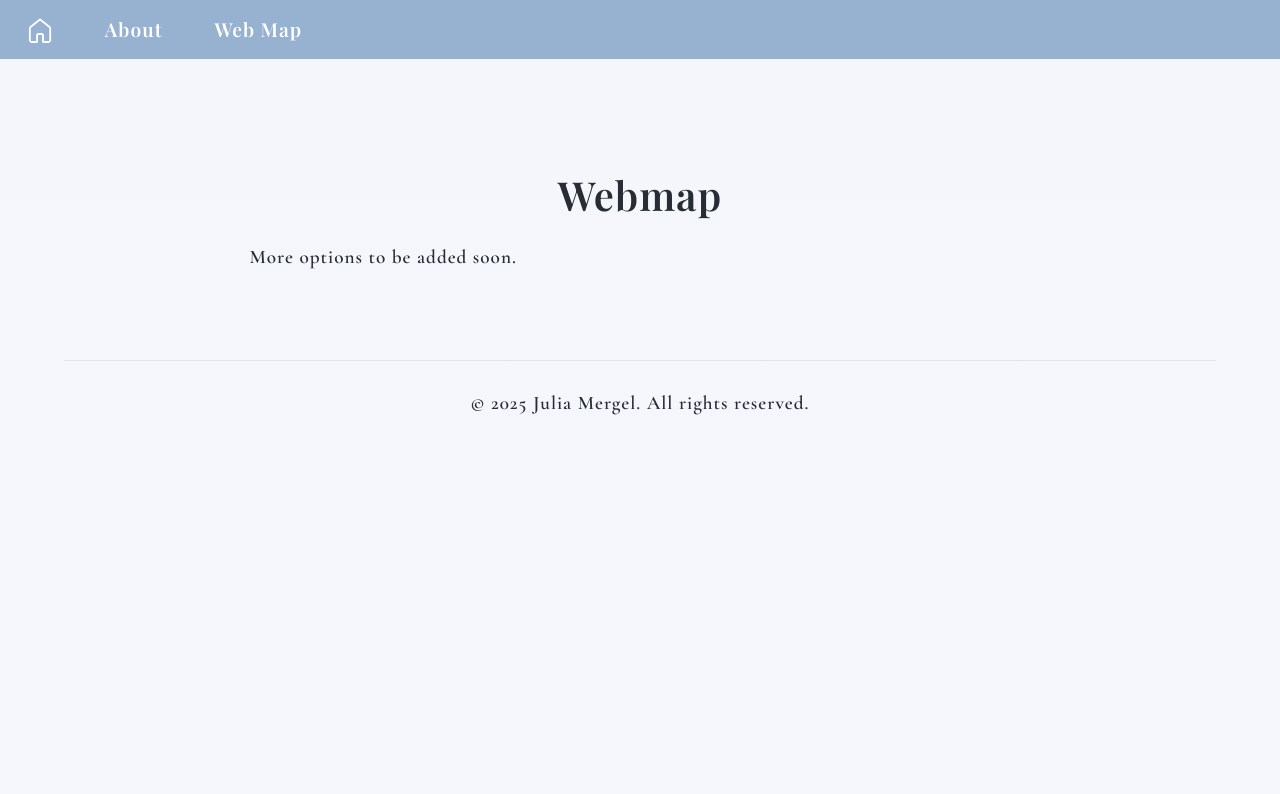
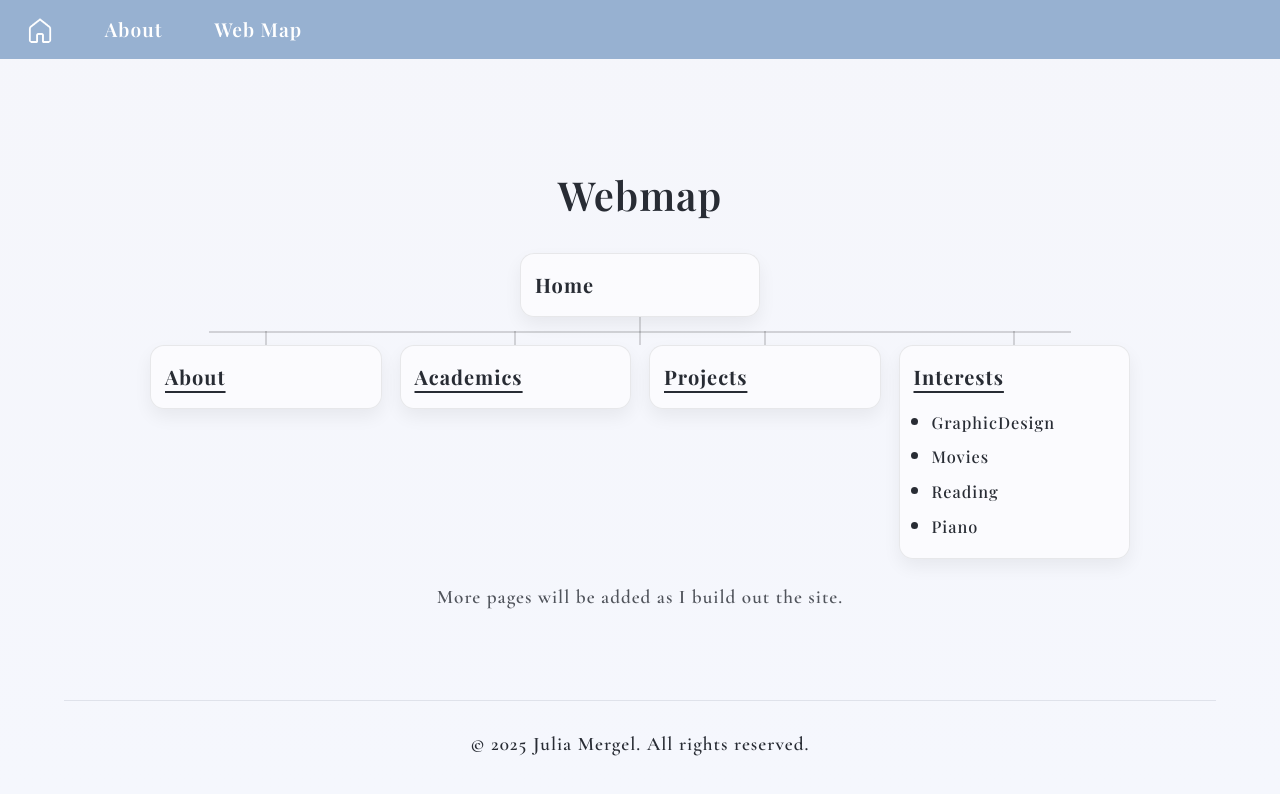
Before and after one commit to jumergel/jumergel.github.io, a React (Create React App) app: page /webmap in a window 1280 px wide. Shown: the top 794 px of the page. Built offline with nearby package versions, Linux system fonts and the light colour scheme; a web font is replaced by a local one.

Commit message:
initial webmap

```diff
--- /dev/null
+++ b/src/pages/Webmap.css
@@ -0,0 +1,143 @@
+/* Container for the whole tree */
+.webmap-tree {
+    width: min(980px, 90%);
+    margin: 0 auto;
+    padding-top: 10px;
+  }
+
+  /* Root node row */
+  .webmap-root {
+    display: flex;
+    justify-content: center;
+    margin-bottom: 28px;
+    position: relative;
+  }
+
+  /* Line going down from Home to the row of sections */
+  .webmap-root::after {
+    content: "";
+    position: absolute;
+    left: 50%;
+    top: 100%;
+    transform: translateX(-50%);
+    width: 2px;
+    height: 28px;
+    background: rgba(0, 0, 0, 0.15);
+  }
+
+  /* Row of the 4 main sections */
+  .webmap-children {
+    position: relative;
+    display: grid;
+    grid-template-columns: repeat(4, minmax(180px, 1fr));
+    gap: 18px;
+    align-items: start;
+  }
+
+  /* Horizontal connector line across the 4 sections */
+  .webmap-children::before {
+    content: "";
+    position: absolute;
+    left: 6%;
+    right: 6%;
+    top: -14px;
+    height: 2px;
+    background: rgba(0, 0, 0, 0.15);
+  }
+
+  /* Each branch gets a vertical connector down into its node */
+  .webmap-branch {
+    position: relative;
+    display: flex;
+    justify-content: center;
+  }
+
+  .webmap-branch::before {
+    content: "";
+    position: absolute;
+    top: -14px;
+    left: 50%;
+    transform: translateX(-50%);
+    width: 2px;
+    height: 14px;
+    background: rgba(0, 0, 0, 0.15);
+  }
+
+  /* Node styling */
+  .webmap-node {
+    width: 100%;
+    max-width: 240px;
+    padding: 16px 14px;
+    border-radius: 14px;
+    background: rgba(255, 255, 255, 0.55);
+    border: 1px solid rgba(0, 0, 0, 0.08);
+    box-shadow: 0 8px 18px rgba(0, 0, 0, 0.06);
+  }
+
+  /* Links */
+  .webmap-link {
+    text-decoration: none;
+    color: inherit;
+  }
+
+  .webmap-title {
+    font-size: 1.25rem;
+    font-weight: 700;
+    display: inline-block;
+  }
+
+  .webmap-underline {
+    text-decoration: underline;
+    text-underline-offset: 6px;
+  }
+
+  .webmap-title:hover,
+  .webmap-child:hover {
+    opacity: 0.75;
+  }
+
+  /* Child list under a section */
+  .webmap-list {
+    margin: 12px 0 0 0;
+    padding-left: 18px;
+    line-height: 1.8;
+  }
+
+  .webmap-child {
+    font-size: 1.02rem;
+    font-weight: 500;
+  }
+
+  .webmap-note {
+    opacity: 0.8;
+  }
+
+  /* Responsive */
+  @media (max-width: 980px) {
+    .webmap-children {
+      grid-template-columns: repeat(2, minmax(220px, 1fr));
+    }
+
+    .webmap-children::before {
+      left: 10%;
+      right: 10%;
+    }
+  }
+
+  @media (max-width: 560px) {
+    .webmap-children {
+      grid-template-columns: 1fr;
+    }
+
+    .webmap-children::before {
+      display: none;
+    }
+
+    .webmap-branch::before {
+      display: none;
+    }
+
+    .webmap-root::after {
+      display: none;
+    }
+  }
--- a/src/pages/Webmap.js
+++ b/src/pages/Webmap.js
@@ -1,13 +1,81 @@
-import React from 'react';
-import { Card, Container, Row, Col, Badge } from 'react-bootstrap';
-import '../shared-styling.css';
+import React from "react";
+import { Container } from "react-bootstrap";
+import { Link } from "react-router-dom";
+import "../shared-styling.css";
+import "./Webmap.css";
+
+const WEBMAP = {
+  home: { label: "Home", to: "/" },
+  sections: [
+    { label: "About", to: "/about", children: [] },
+    { label: "Academics", to: "/academics", children: [] },
+    { label: "Projects", to: "/projects", children: [] },
+    {
+      label: "Interests",
+      to: "/interests",
+      children: [
+        { label: "GraphicDesign", to: "/graphic-design" },
+        { label: "Movies", to: "/movies" },
+        { label: "Reading", to: "/reading" },
+        { label: "Piano", to: "/piano" },
+      ],
+    },
+  ],
+};
+
+function NodeLink({ to, children, className = "" }) {
+  return (
+    <Link to={to} className={`webmap-link ${className}`}>
+      {children}
+    </Link>
+  );
+}
 
 export default function Webmap() {
   return (
     <div className="page-styling">
       <Container className="py-5">
         <h1 className="mb-4 text-center">Webmap</h1>
-        <p> More options to be added soon. </p>
+
+        <div className="webmap-tree">
+          {/* ROOT */}
+          <div className="webmap-root">
+            <div className="webmap-node">
+              <NodeLink to={WEBMAP.home.to} className="webmap-title">
+                {WEBMAP.home.label}
+              </NodeLink>
+            </div>
+          </div>
+
+          {/* CHILDREN OF ROOT */}
+          <div className="webmap-children">
+            {WEBMAP.sections.map((section) => (
+              <div className="webmap-branch" key={section.label}>
+                <div className="webmap-node">
+                  <NodeLink to={section.to} className="webmap-title webmap-underline">
+                    {section.label}
+                  </NodeLink>
+
+                  {section.children?.length > 0 && (
+                    <ul className="webmap-list">
+                      {section.children.map((child) => (
+                        <li key={child.label}>
+                          <NodeLink to={child.to} className="webmap-child">
+                            {child.label}
+                          </NodeLink>
+                        </li>
+                      ))}
+                    </ul>
+                  )}
+                </div>
+              </div>
+            ))}
+          </div>
+        </div>
+
+        <p className="webmap-note text-center mt-4">
+          More pages will be added as I build out the site.
+        </p>
       </Container>
     </div>
   );
```
